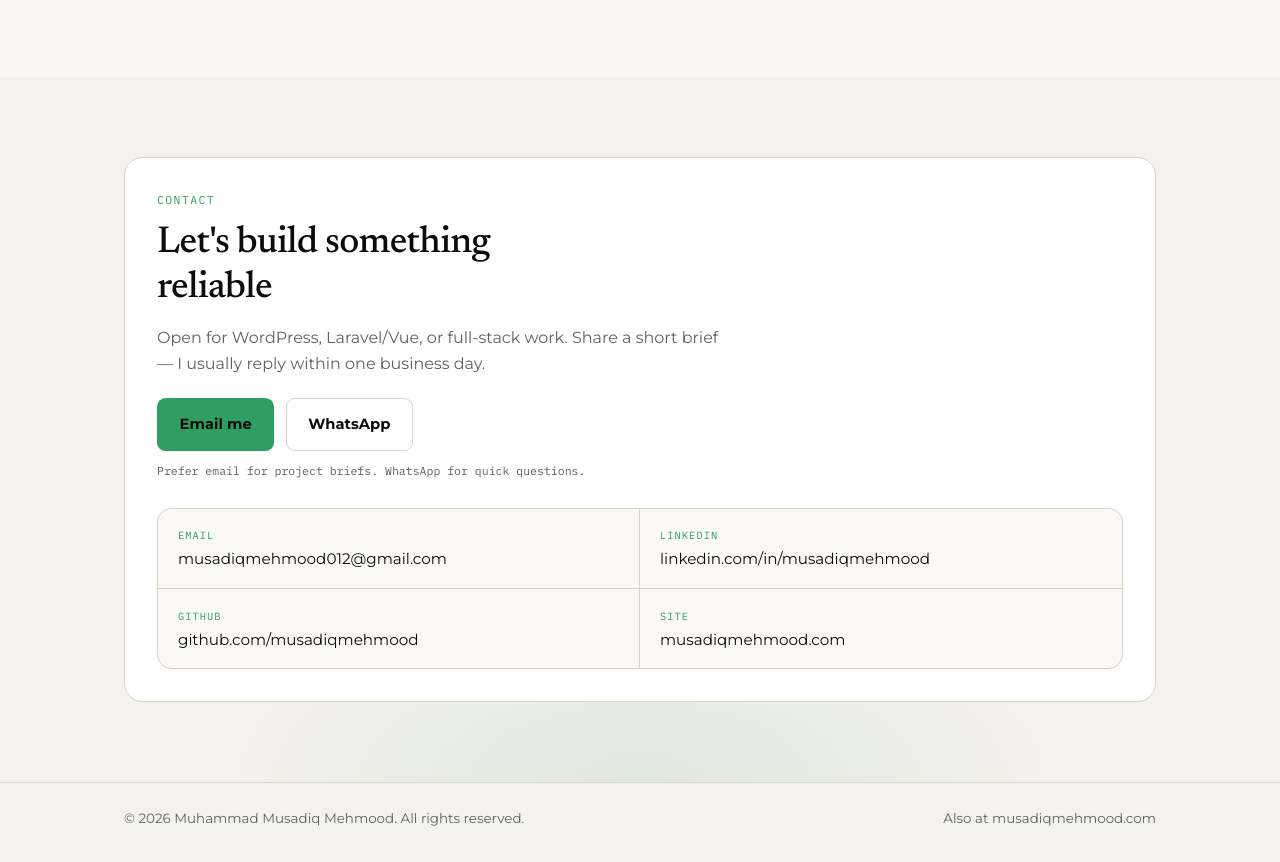
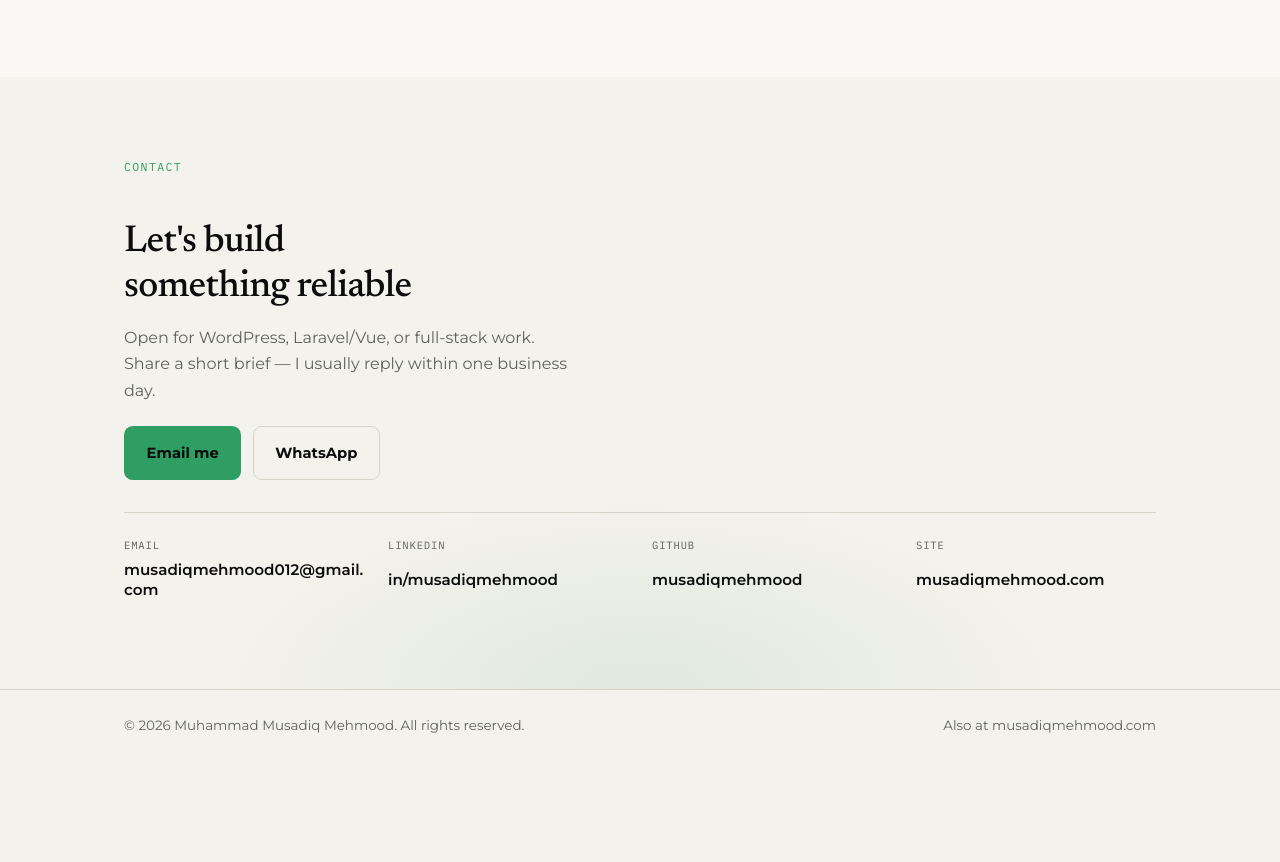
Before and after one commit to musadiqmehmood/musadiqmehmood.github.io, a plain HTML site: page index.html in a window 1280 px wide. Shown: the part 4639-5501 px from the top of the page. After the commit the page ends 5407 px from the top, so only its background shows below. Drawn offline with Linux system fonts and the light colour scheme.

Commit message:
Simplify contact section to a single balanced layout
Remove the nested card panel that kept looking uneven, match the
hero fact-strip pattern, and cache-bust CSS/JS.

```diff
--- a/index.html
+++ b/index.html
@@ -68,7 +68,7 @@
   <link rel="preconnect" href="https://fonts.googleapis.com">
   <link rel="preconnect" href="https://fonts.gstatic.com" crossorigin>
   <link href="https://fonts.googleapis.com/css2?family=IBM+Plex+Mono:wght@400;500&family=Montserrat:wght@400;500;600;700;800&family=Newsreader:opsz,wght@6..72,400;6..72,500;6..72,600&display=swap" rel="stylesheet">
-  <link rel="stylesheet" href="styles.css">
+  <link rel="stylesheet" href="styles.css?v=20260319c">
 </head>
 <body>
   <a class="skip-link" href="#main">Skip to content</a>
@@ -417,11 +417,9 @@
     </section>
 
     <section id="contact" class="section contact">
-      <div class="container">
-        <div class="contact-panel reveal">
-          <div class="contact-head">
-            <div class="contact-copy-top">
-              <p class="section-eyebrow">Contact</p>
+      <div class="container contact-inner">
+        <p class="section-eyebrow reveal">Contact</p>
+        <div class="contact-main reveal">
           <h2 class="section-title contact-title">Let's build something reliable</h2>
           <p class="contact-copy">
             Open for WordPress, Laravel/Vue, or full-stack work. Share a short brief — I usually reply within one business day.
@@ -430,28 +428,25 @@
             <a class="btn btn-primary" href="mailto:musadiqmehmood012@gmail.com">Email me</a>
             <a class="btn btn-ghost" href="https://wa.me/923030759014" target="_blank" rel="noopener">WhatsApp</a>
           </div>
-              <p class="contact-note">Prefer email for project briefs. WhatsApp for quick questions.</p>
         </div>
-          </div>
-          <div class="contact-channels">
-            <a class="channel" href="mailto:musadiqmehmood012@gmail.com">
-              <span class="channel-label">Email</span>
-              <span class="channel-value">musadiqmehmood012@gmail.com</span>
-            </a>
-            <a class="channel" href="https://linkedin.com/in/musadiqmehmood" target="_blank" rel="noopener">
-              <span class="channel-label">LinkedIn</span>
-              <span class="channel-value">linkedin.com/in/musadiqmehmood</span>
-            </a>
-            <a class="channel" href="https://github.com/musadiqmehmood" target="_blank" rel="noopener">
-              <span class="channel-label">GitHub</span>
-              <span class="channel-value">github.com/musadiqmehmood</span>
-            </a>
-            <a class="channel" href="https://musadiqmehmood.com/" target="_blank" rel="noopener">
-              <span class="channel-label">Site</span>
-              <span class="channel-value">musadiqmehmood.com</span>
-            </a>
-          </div>
-        </div>
+        <ul class="contact-links reveal">
+          <li>
+            <span class="contact-link-label">Email</span>
+            <a href="mailto:musadiqmehmood012@gmail.com">musadiqmehmood012@gmail.com</a>
+          </li>
+          <li>
+            <span class="contact-link-label">LinkedIn</span>
+            <a href="https://linkedin.com/in/musadiqmehmood" target="_blank" rel="noopener">in/musadiqmehmood</a>
+          </li>
+          <li>
+            <span class="contact-link-label">GitHub</span>
+            <a href="https://github.com/musadiqmehmood" target="_blank" rel="noopener">musadiqmehmood</a>
+          </li>
+          <li>
+            <span class="contact-link-label">Site</span>
+            <a href="https://musadiqmehmood.com/" target="_blank" rel="noopener">musadiqmehmood.com</a>
+          </li>
+        </ul>
       </div>
     </section>
   </main>
@@ -463,6 +458,6 @@
     </div>
   </footer>
 
-  <script src="script.js"></script>
+  <script src="script.js?v=20260319c"></script>
 </body>
 </html>
--- a/styles.css
+++ b/styles.css
@@ -660,73 +660,57 @@ html[data-theme="light"] .theme-toggle .icon-sun { display: block; }
 
 /* ---------- Contact ---------- */
 .contact {
-  padding-bottom: 5rem;
+  padding-bottom: 5.5rem;
   background: radial-gradient(620px 280px at 50% 100%, var(--glow), transparent 70%);
 }
-.contact-panel {
+.contact-inner {
   display: grid;
-  gap: 1.75rem;
-  padding: 2rem;
-  border: 1px solid var(--line);
-  border-radius: 1.15rem;
-  background: var(--paper);
+  gap: 2rem;
 }
-.contact-head { min-width: 0; }
-.contact-copy-top { min-width: 0; }
+.contact-main {
+  max-width: 40rem;
+}
 .contact-title {
-  max-width: 18ch;
-  margin-bottom: 0.85rem;
+  max-width: 14ch;
+  margin-bottom: 0.9rem;
 }
 .contact-copy {
   color: var(--muted);
-  max-width: 54ch;
-  margin-bottom: 1.25rem;
+  margin-bottom: 1.4rem;
+  max-width: 42ch;
 }
 .contact-cta {
   display: flex;
   flex-wrap: wrap;
   gap: 0.7rem;
-  margin-bottom: 0.75rem;
 }
-.contact-note {
-  font-family: var(--font-mono);
-  font-size: 0.72rem;
-  color: var(--muted);
-  line-height: 1.45;
+.contact-links {
+  display: grid;
+  grid-template-columns: repeat(4, minmax(0, 1fr));
+  gap: 1.25rem 1.5rem;
+  padding-top: 1.5rem;
+  border-top: 1px solid var(--line);
 }
-.contact-channels {
+.contact-links li {
   display: grid;
-  grid-template-columns: repeat(2, minmax(0, 1fr));
-  border: 1px solid var(--line);
-  border-radius: 0.9rem;
-  overflow: hidden;
-  background: color-mix(in srgb, var(--bg) 50%, var(--paper));
-}
-.channel {
-  display: grid;
-  gap: 0.3rem;
-  align-content: center;
-  padding: 1.15rem 1.25rem;
-  border-right: 1px solid var(--line);
-  border-bottom: 1px solid var(--line);
+  gap: 0.35rem;
   min-width: 0;
 }
-.channel:nth-child(2n) { border-right: 0; }
-.channel:nth-last-child(-n+2) { border-bottom: 0; }
-a.channel:hover { background: color-mix(in srgb, var(--accent) 8%, transparent); }
-.channel-label {
+.contact-link-label {
   font-family: var(--font-mono);
-  font-size: 0.65rem;
-  letter-spacing: 0.1em;
+  font-size: 0.66rem;
+  letter-spacing: 0.08em;
   text-transform: uppercase;
-  color: var(--accent);
+  color: var(--muted);
 }
-.channel-value {
+.contact-links a {
+  color: var(--heading);
   font-size: 0.95rem;
-  color: var(--heading);
-  overflow-wrap: anywhere;
+  font-weight: 600;
   line-height: 1.35;
+  word-break: break-word;
 }
+.contact-links a:hover { color: var(--accent); }
 
 /* ---------- Footer ---------- */
 .footer {
@@ -790,11 +774,11 @@ a.channel:hover { background: color-mix(in srgb, var(--accent) 8%, transparent);
   .tools-grid { grid-template-columns: 1fr; }
   .stats-grid { grid-template-columns: 1fr 1fr; gap: 1.25rem 1rem; }
   .hero { padding: 4.75rem 0 3rem; }
-  .hero-facts { grid-template-columns: 1fr 1fr; }
+  .hero-facts,
+  .contact-links { grid-template-columns: 1fr 1fr; }
   .hero-role { max-width: none; }
   .section { padding: 3.75rem 0; }
   .contact { padding-bottom: 3.75rem; }
-  .contact-panel { padding: 1.4rem; gap: 1.35rem; }
   .about-title { max-width: none; }
 }
 
@@ -804,12 +788,8 @@ a.channel:hover { background: color-mix(in srgb, var(--accent) 8%, transparent);
   .nav-resume { display: none; }
   .stats-grid { grid-template-columns: 1fr 1fr; }
   .system { grid-template-columns: 1fr; gap: 0.4rem; }
-  .hero-cta .btn { width: 100%; }
-  .contact-channels { grid-template-columns: 1fr; }
-  .channel { border-right: 0; }
-  .channel:nth-child(2n) { border-right: 0; }
-  .channel:nth-last-child(-n+2) { border-bottom: 1px solid var(--line); }
-  .channel:last-child { border-bottom: 0; }
+  .hero-cta .btn,
+  .contact-cta .btn { width: 100%; }
   .section-title { max-width: none; }
 }
 
```
Lines whose indentation alone changed are shown as unchanged.
